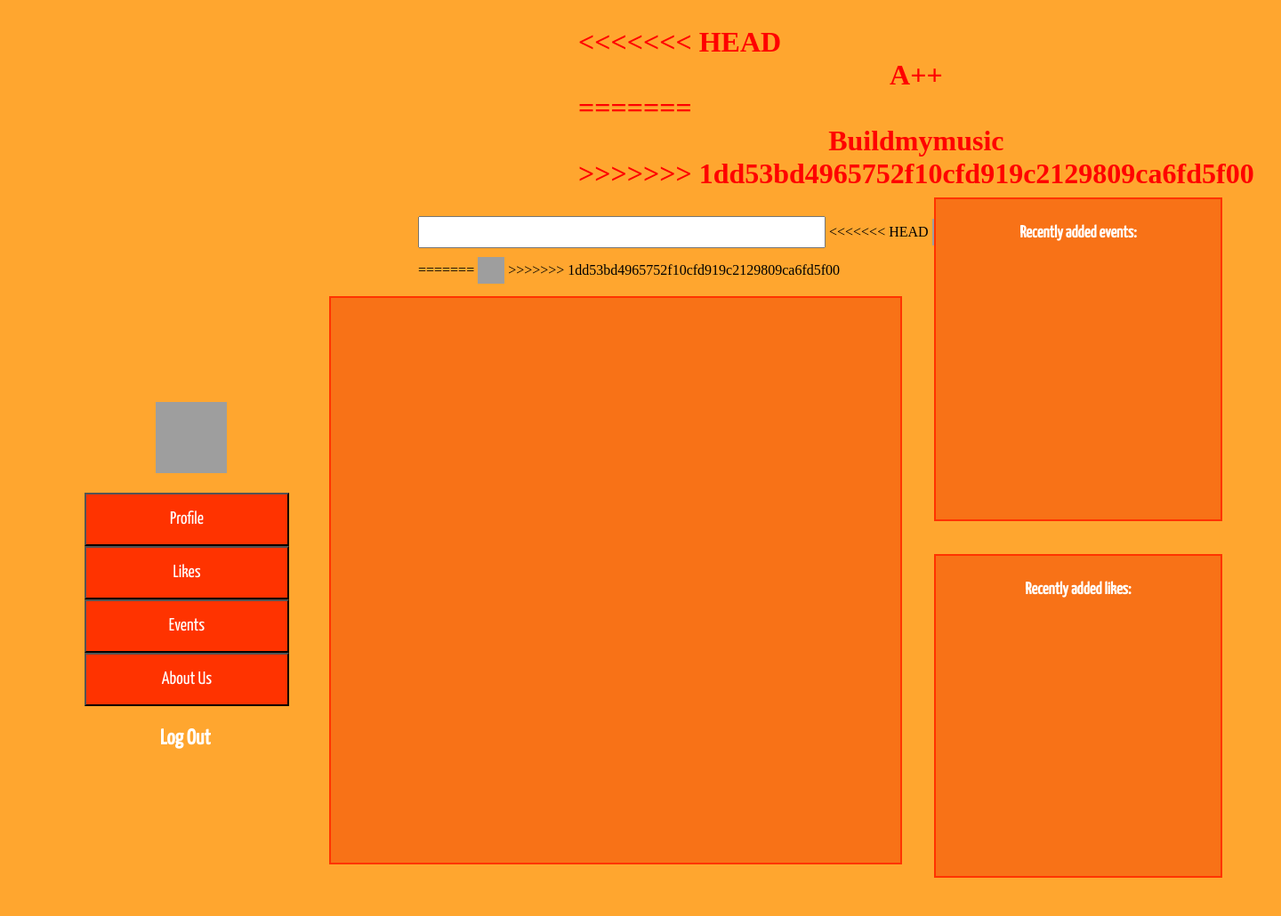
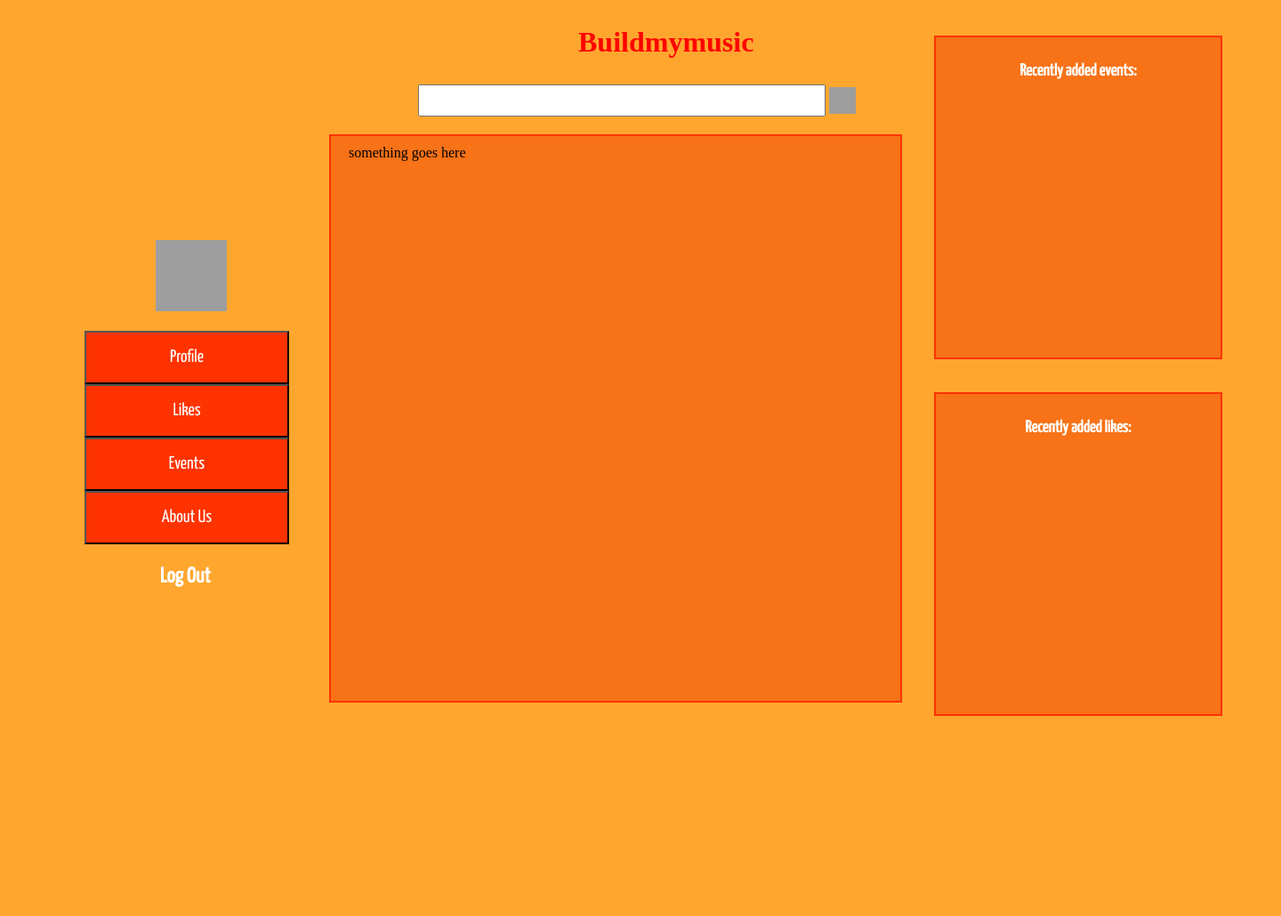
Before and after one commit to Liam42017310/CSSI-final, a Python web app: template buildmymusic/templates/default.html in a window 1440 px wide. Shown: the top 1030 px of the page at 89% size. After the commit the page ends 805 px from the top, so only its background shows below. Run offline with Jinja, Linux system fonts and the light colour scheme; the template is opened without the code that fills it, so the values that code supplies are empty; some libraries are stand-ins or nearby versions; grey boxes are pictures that could not be loaded.

Commit message:
more changes

```diff
--- a/buildmymusic/templates/default.html
+++ b/buildmymusic/templates/default.html
@@ -12,35 +12,21 @@
   </header>
   <body>
     <h1>
-<<<<<<< HEAD
-      <center>A++</center>
-
-=======
-
       <center>Buildmymusic</center>
-
->>>>>>> 1dd53bd4965752f10cfd919c2129809ca6fd5f00
     </h1>
     <br>
     <form action = "/search" method = "post">
       <div id = "searching">
       <center><input type = "text" name = "search" style = "width: 450px; height: 30px"/>
       <!-- <input type="submit" value="search"></center> -->
-<<<<<<< HEAD
       <input type="image" src="http://www.clker.com/cliparts/Y/x/X/j/U/f/search-button-without-text-md.png" height = "30" width = "30" name="searchbutton" id = "search"></center>
-=======
-      <input type="image" src="http://www.clker.com/cliparts/Y/x/X/j/U/f/search-button-without-text-md.png" height = "30" width = "30" name="searchbutton" id = "search"></center>
->>>>>>> 1dd53bd4965752f10cfd919c2129809ca6fd5f00
+
       </div>
     </form>
     <br>
     <br>
     <div class = "centerbox">
-      {% for i in searches %}
-      <center><p id = "results">
-        Song: {{i.title}} <br> Artist: {{i.artist}} <br> Album: {{i.album}} <br> <input type="image" src="http://www.clker.com/cliparts/l/M/g/8/7/T/black-and-white-thumbs-up-md.png" height = "35" width = "35" name="Like" id="thumbsuplike" />
-      </p></center>
-      {% endfor %}
+        something goes here
     </div>
 
     <div class = "buttons">
```
